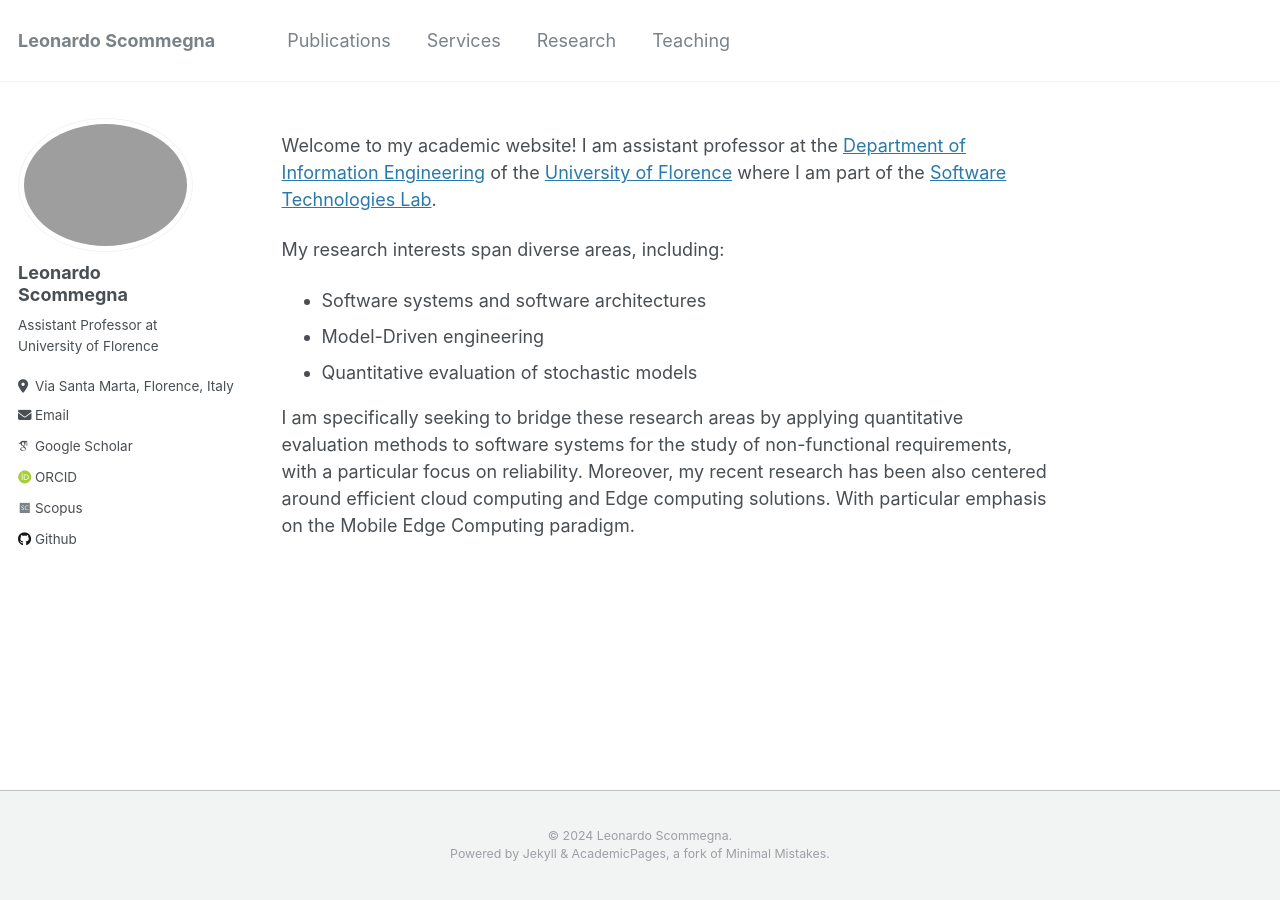
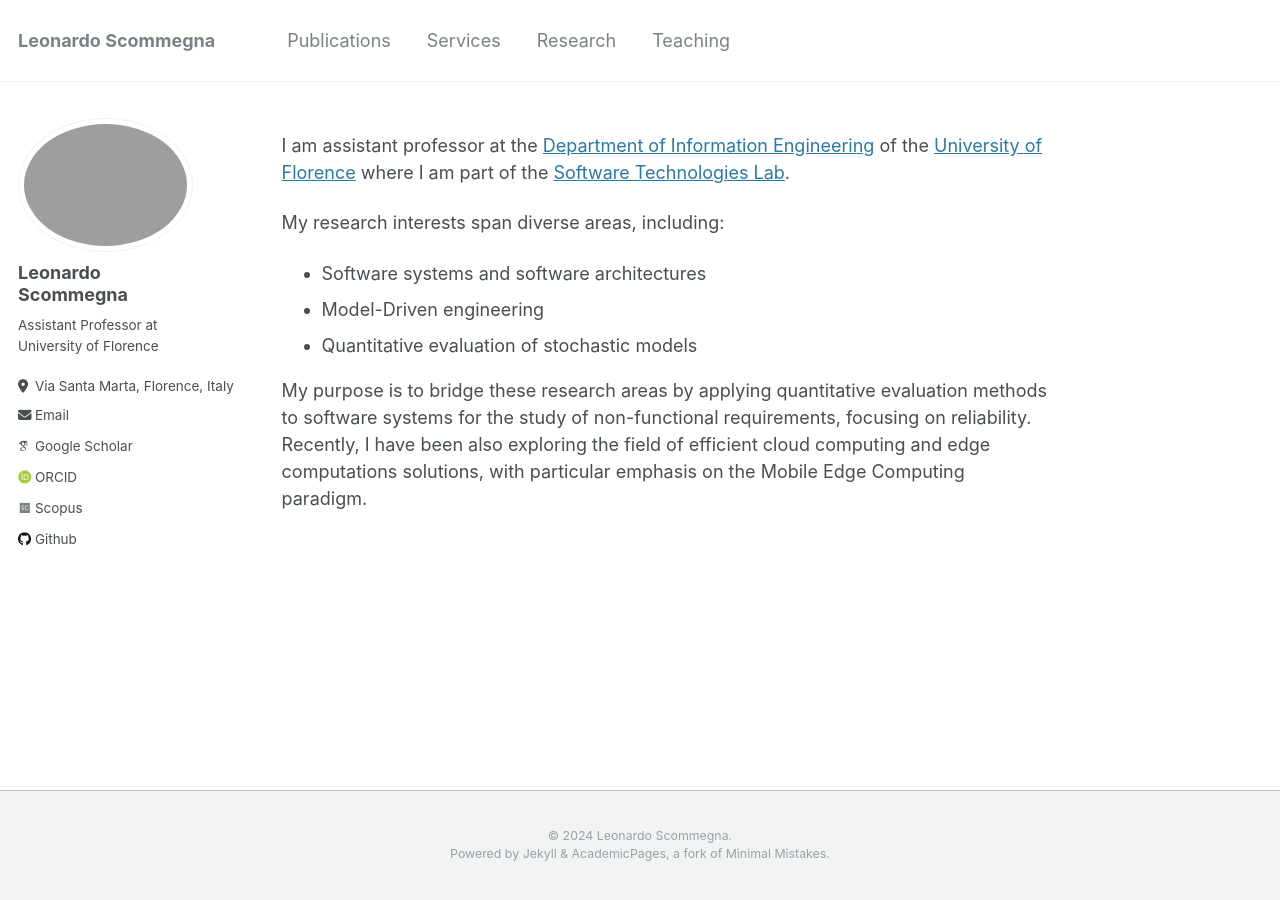
Before and after one commit to LeonardoScommegna/LeonardoScommegna.github.io, a Jekyll site: the page built from _pages/about.md, in a window 1280 px wide. Built offline with Jekyll 4.4.1, drawn with Linux system fonts in a browser that asks for light colours; some web fonts are replaced.

Commit message:
homepage update

```diff
--- a/_pages/about.md
+++ b/_pages/about.md
@@ -7,7 +7,6 @@ redirect_from:
   - /about.html
 ---
 
-Welcome to my academic website!
 I am assistant professor at the [Department of Information Engineering](https://www.dinfo.unifi.it/) of the [University of Florence](https://www.unifi.it/changelang-eng.html) where I am part of the [Software Technologies Lab](https://stlab.dinfo.unifi.it/).
 
 My research interests span diverse areas, including:
@@ -15,5 +14,4 @@ My research interests span diverse areas, including:
 * Model-Driven engineering
 * Quantitative evaluation of stochastic models
 
-I am specifically seeking to bridge these research areas by applying quantitative evaluation methods to software systems for the study of non-functional requirements, with a particular focus on reliability.
-Moreover, my recent research has been also centered around efficient cloud computing and Edge computing solutions. With particular emphasis on the Mobile Edge Computing paradigm.
+My purpose is to bridge these research areas by applying quantitative evaluation methods to software systems for the study of non-functional requirements, focusing on reliability. Recently, I have been also exploring the field of efficient cloud computing and edge computations solutions, with particular emphasis on the Mobile Edge Computing paradigm.
```
